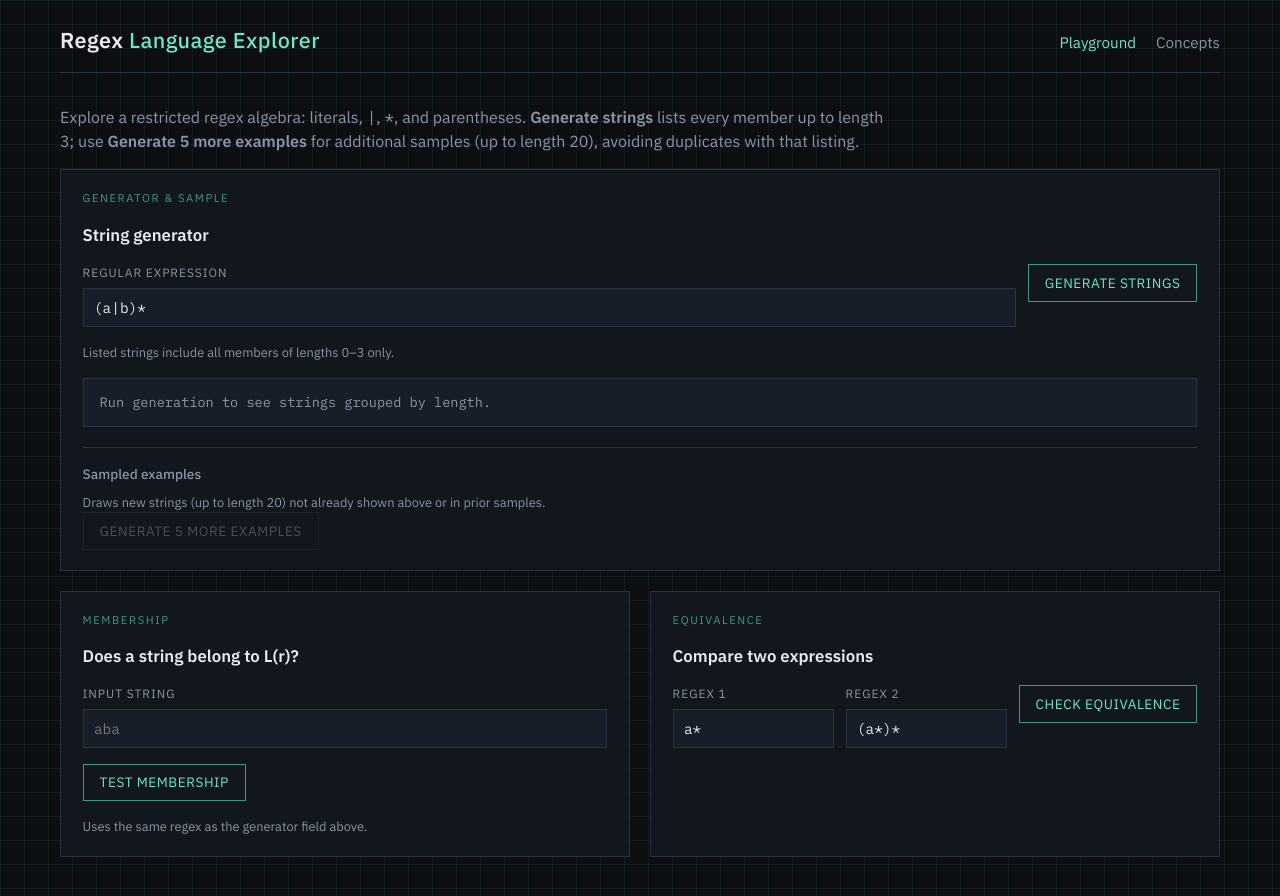
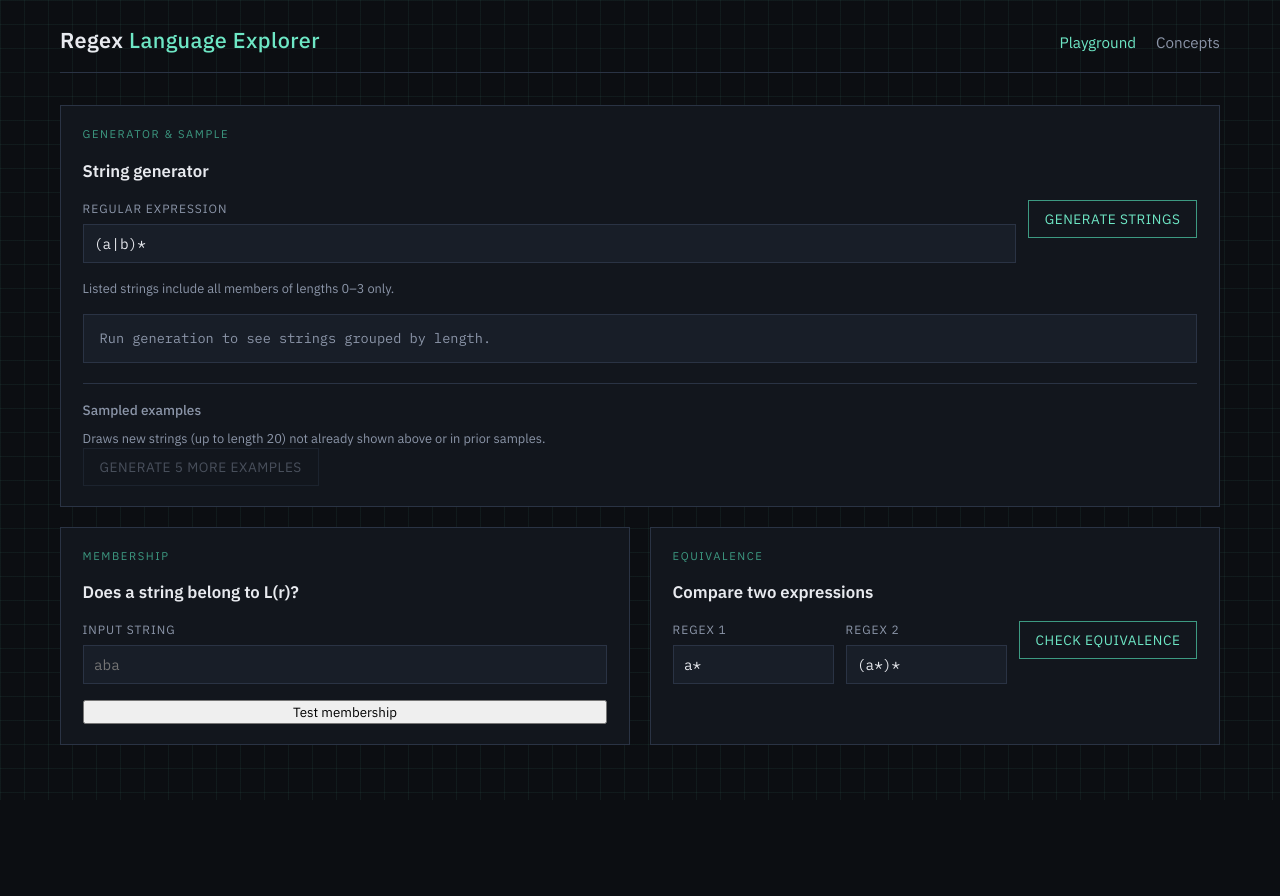
Before and after one commit to yashistic/TAFL-Visualisation-Project, a React (Vite) app in the folder frontend/: page / in a window 1280 px wide. Shown: the top 896 px of the page. After the commit the page ends 800 px from the top, so only its background shows below. Built offline with nearby package versions, Linux system fonts and the light colour scheme.

Commit message:
membership fix

```diff
--- a/frontend/src/components/MembershipPanel.jsx
+++ b/frontend/src/components/MembershipPanel.jsx
@@ -1,9 +1,6 @@
 import { useState } from 'react';
 
-/** 🔥 Correct backend base URL */
-const API = "https://tafl-visualisation-project.onrender.com/api";
-
-export default function MembershipPanel({ regex }) {
+export default function MembershipPanel({ regex, onCheck }) {
   const [testString, setTestString] = useState('');
   const [result, setResult] = useState(null);
   const [loading, setLoading] = useState(false);
@@ -15,24 +12,8 @@ export default function MembershipPanel({ regex }) {
     setResult(null);
 
     try {
-      const res = await fetch(`${API}/membership`, {
-        method: 'POST',
-        headers: {
-          'Content-Type': 'application/json'
-        },
-        body: JSON.stringify({
-          regex,
-          string: testString
-        })
-      });
-
-      const data = await res.json();
-
-      if (!res.ok) {
-        throw new Error(data.error || 'Request failed');
-      }
-
-      setResult(data.accepted);
+      const accepted = await onCheck(testString);
+      setResult(accepted);
     } catch (e) {
       setError(e.message);
     } finally {
@@ -46,42 +27,21 @@ export default function MembershipPanel({ regex }) {
       <h2>Does a string belong to L(r)?</h2>
 
       <div className="field">
-        <label htmlFor="mem-str">Input string</label>
+        <label>Input string</label>
         <input
-          id="mem-str"
           value={testString}
           onChange={(e) => setTestString(e.target.value)}
           placeholder="aba"
-          spellCheck={false}
         />
       </div>
 
-      <button
-        type="button"
-        className="btn"
-        onClick={check}
-        disabled={loading}
-      >
+      <button onClick={check} disabled={loading}>
         {loading ? 'Checking…' : 'Test membership'}
       </button>
 
       {error && <p className="error-text">{error}</p>}
-
-      {result === true && (
-        <p className="success-text" style={{ fontFamily: 'var(--font-mono)', margin: 0 }}>
-          Accepted ✓
-        </p>
-      )}
-
-      {result === false && (
-        <p className="reject-text" style={{ fontFamily: 'var(--font-mono)', margin: 0 }}>
-          Rejected ✗
-        </p>
-      )}
-
-      <p style={{ fontSize: '0.8rem', color: 'var(--text-muted)', margin: 0 }}>
-        Uses the same regex as the generator field above.
-      </p>
+      {result === true && <p className="success-text">Accepted ✓</p>}
+      {result === false && <p className="reject-text">Rejected ✗</p>}
     </section>
   );
 }
--- a/frontend/src/pages/Playground.jsx
+++ b/frontend/src/pages/Playground.jsx
@@ -4,17 +4,16 @@ import GeneratorPanel from '../components/GeneratorPanel.jsx';
 import MembershipPanel from '../components/MembershipPanel.jsx';
 import EquivalencePanel from '../components/EquivalencePanel.jsx';
 
-/** Deterministic listing in the generator panel (lengths 0–3). */
 const GENERATE_MAX_LENGTH = 3;
-/** Random samples can use strings up to this length (longer strings than the initial listing). */
 const SAMPLE_MAX_LENGTH = 20;
 
-/** 🔥 FIX: Use deployed backend instead of localhost/relative path */
+/** 🔥 Single source of truth */
 const API = "https://tafl-visualisation-project.onrender.com/api";
 
 export default function Playground() {
   const location = useLocation();
   const [regex, setRegex] = useState('(a|b)*');
+
   const [groupedStrings, setGroupedStrings] = useState(null);
   const [allStrings, setAllStrings] = useState([]);
   const [genLoading, setGenLoading] = useState(false);
@@ -26,11 +25,10 @@ export default function Playground() {
 
   useEffect(() => {
     const init = location.state?.initialRegex;
-    if (typeof init === 'string' && init.length > 0) {
-      setRegex(init);
-    }
+    if (init) setRegex(init);
   }, [location.state]);
 
+  // ✅ GENERATE
   async function handleGenerate() {
     setGenError('');
     setGenLoading(true);
@@ -45,7 +43,6 @@ export default function Playground() {
       });
 
       const data = await res.json();
-
       if (!res.ok) throw new Error(data.error || 'Generation failed');
 
       setGroupedStrings(data.groupedStrings);
@@ -59,8 +56,9 @@ export default function Playground() {
     }
   }
 
+  // ✅ SAMPLE
   async function handleSampleMore() {
-    if (groupedStrings === null) return;
+    if (!groupedStrings) return;
 
     setSampleLoading(true);
     setSampleMessage('');
@@ -78,13 +76,9 @@ export default function Playground() {
       });
 
       const data = await res.json();
-
       if (!res.ok) throw new Error(data.error || 'Sampling failed');
 
-      if (data.message) {
-        setSampleMessage(data.message);
-      }
-
+      if (data.message) setSampleMessage(data.message);
       if (data.newSamples?.length) {
         setSampledStrings((prev) => [...prev, ...data.newSamples]);
       }
@@ -95,15 +89,47 @@ export default function Playground() {
     }
   }
 
+  // 🔥 NEW: MEMBERSHIP (centralized)
+  async function handleMembershipCheck(testString) {
+    const res = await fetch(`${API}/membership`, {
+      method: "POST",
+      headers: {
+        "Content-Type": "application/json"
+      },
+      body: JSON.stringify({
+        regex,
+        string: testString
+      })
+    });
+
+    const data = await res.json();
+    if (!res.ok) throw new Error(data.error || "Request failed");
+
+    return data.accepted;
+  }
+
+  // 🔥 NEW: EQUIVALENCE (centralized)
+  async function handleEquivalenceCheck(regex1, regex2, maxLength) {
+    const res = await fetch(`${API}/equivalence`, {
+      method: "POST",
+      headers: {
+        "Content-Type": "application/json"
+      },
+      body: JSON.stringify({
+        regex1,
+        regex2,
+        maxLength
+      })
+    });
+
+    const data = await res.json();
+    if (!res.ok) throw new Error(data.error || "Request failed");
+
+    return data;
+  }
+
   return (
     <div>
-      <p style={{ color: 'var(--text-muted)', marginTop: 0, maxWidth: '52rem' }}>
-        Explore a restricted regex algebra: literals, <code style={{ fontFamily: 'var(--font-mono)' }}>|</code>,{' '}
-        <code style={{ fontFamily: 'var(--font-mono)' }}>*</code>, and parentheses. <strong>Generate strings</strong>{' '}
-        lists every member up to length {GENERATE_MAX_LENGTH}; use <strong>Generate 5 more examples</strong> for
-        additional samples (up to length {SAMPLE_MAX_LENGTH}), avoiding duplicates with that listing.
-      </p>
-
       <div className="panel-grid">
         <GeneratorPanel
           regex={regex}
@@ -118,8 +144,16 @@ export default function Playground() {
           sampleMessage={sampleMessage}
         />
 
-        <MembershipPanel regex={regex} />
-        <EquivalencePanel />
+        {/* 🔥 FIXED */}
+        <MembershipPanel
+          regex={regex}
+          onCheck={handleMembershipCheck}
+        />
+
+        {/* 🔥 FIXED */}
+        <EquivalencePanel
+          onCheck={handleEquivalenceCheck}
+        />
       </div>
     </div>
   );
```
